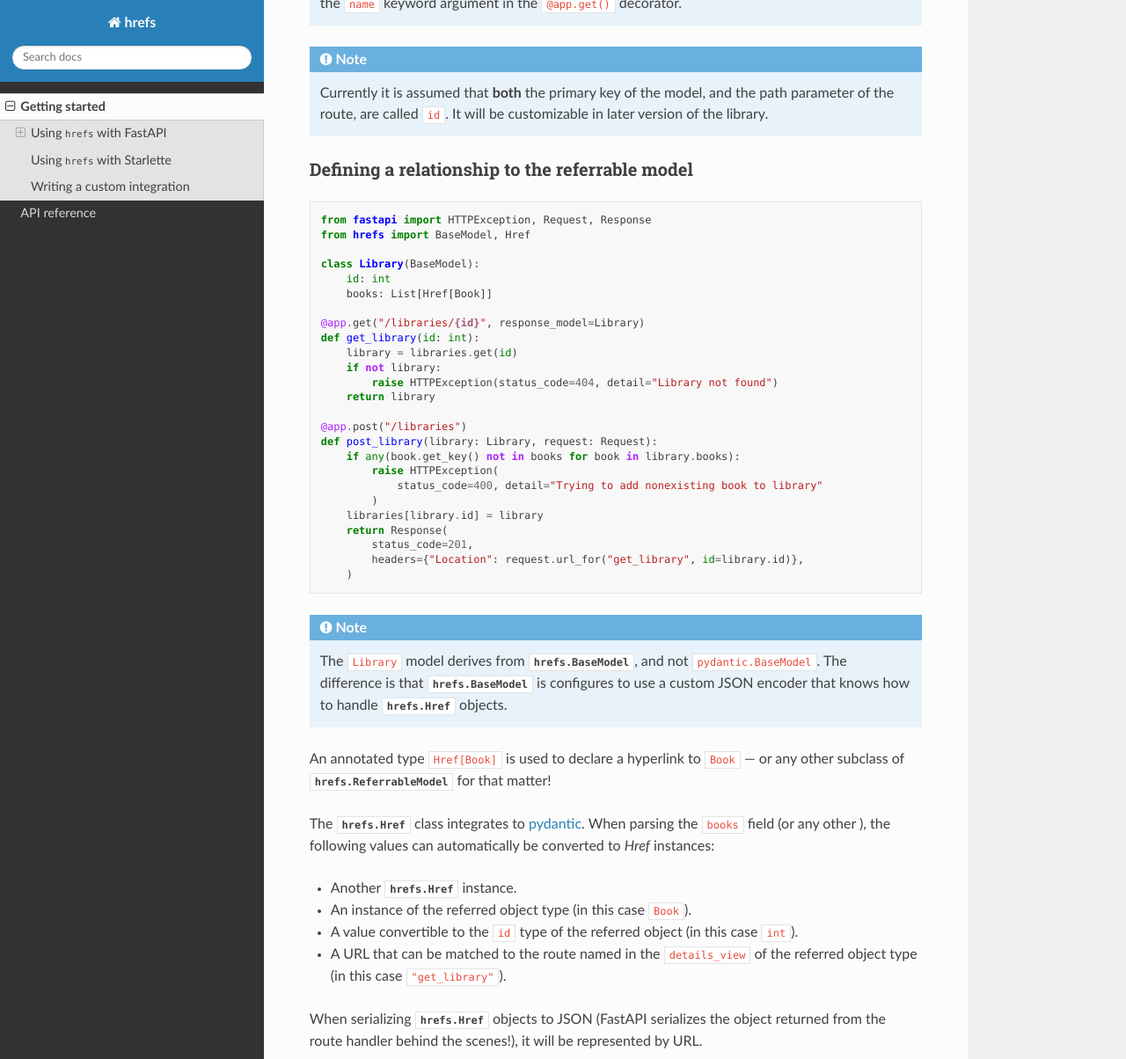
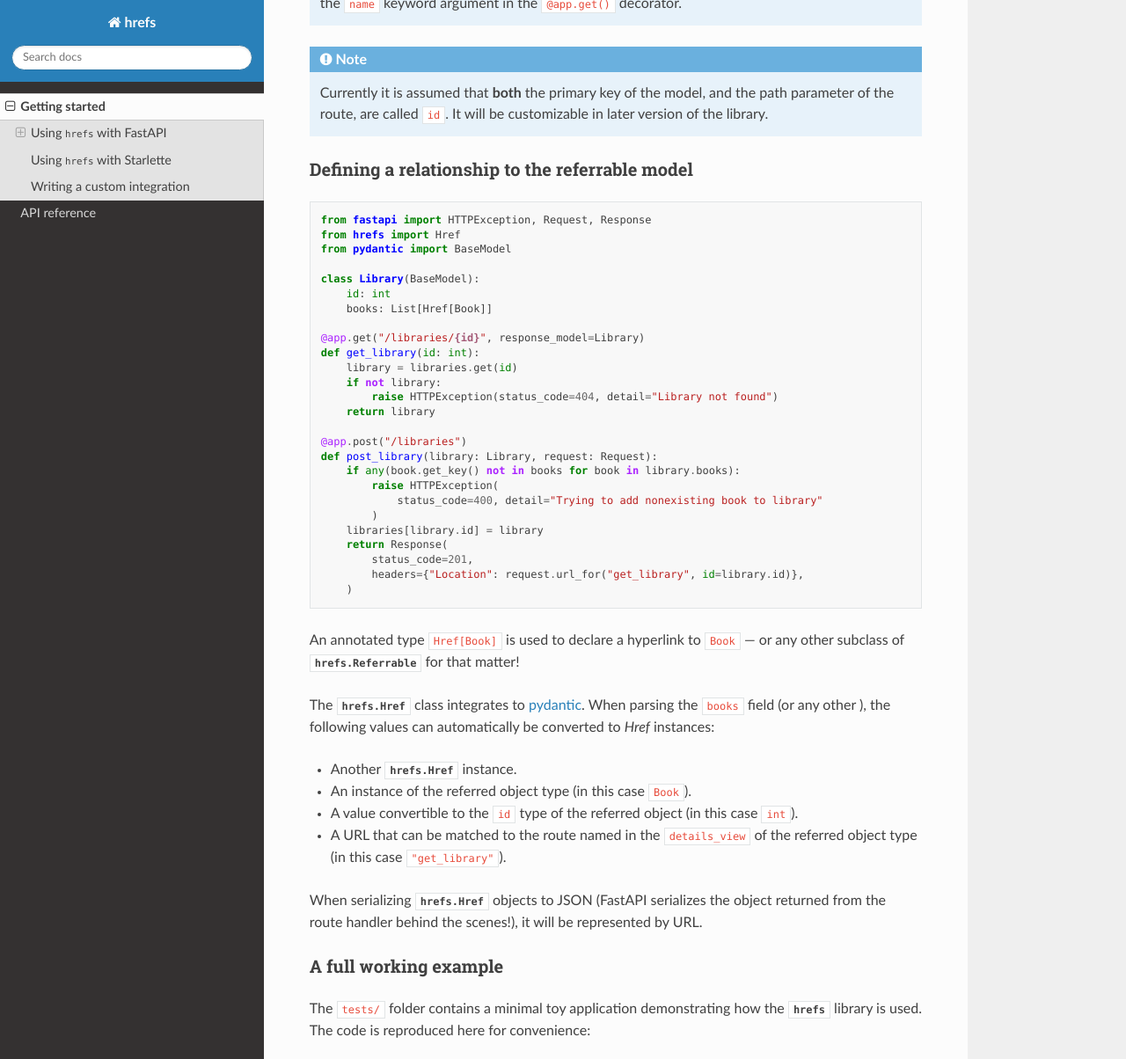
Before and after one commit to jasujm/hrefs, a Sphinx documentation site: the page built from docs/quickstart.rst, in a window 1280 px wide and 1400 px high, scrolled down 1093 px, cut to the strip 0-1204 px from the top of the window. Shown: the whole strip at 88% size. Built offline with Sphinx 7.4.7 and the Read the Docs theme 2.0.0, drawn with Linux system fonts in a browser that asks for light colours.

Commit message:
Remove `hrefs.BaseModel`
I opted to include `Href` encoder in `pydantic.jsoin.ENCODERS_BY_TYPE`. It's not
mentioned in the pydantic documentation, but other projects (notably FastAPI)
are depending it too, so it's unlikely to go away.

```diff
--- a/docs/quickstart.rst
+++ b/docs/quickstart.rst
@@ -69,7 +69,8 @@ Defining a relationship to the referrable model
 .. code-block:: python
 
    from fastapi import HTTPException, Request, Response
-   from hrefs import BaseModel, Href
+   from hrefs import Href
+   from pydantic import BaseModel
 
    class Library(BaseModel):
        id: int
@@ -94,15 +95,8 @@ Defining a relationship to the referrable model
            headers={"Location": request.url_for("get_library", id=library.id)},
        )
 
-.. note::
-
-   The ``Library`` model derives from :class:`hrefs.BaseModel`, and not
-   ``pydantic.BaseModel``. The difference is that :class:`hrefs.BaseModel` is
-   configures to use a custom JSON encoder that knows how to handle
-   :class:`hrefs.Href` objects.
-
 An annotated type ``Href[Book]`` is used to declare a hyperlink to ``Book`` ---
-or any other subclass of :class:`hrefs.ReferrableModel` for that matter!
+or any other subclass of :class:`hrefs.Referrable` for that matter!
 
 The :class:`hrefs.Href` class integrates to `pydantic
 <https://pydantic-docs.helpmanual.io/>`_. When parsing the ``books`` field (or
--- a/hrefs/__init__.py
+++ b/hrefs/__init__.py
@@ -3,4 +3,4 @@
 __version__ = "0.1"
 
 from .href import Href, Referrable
-from .model import BaseModel, BaseReferrableModel
+from .model import BaseReferrableModel
```
Also changed, not shown: docs/api.rst (+3 -8 lines), 6 other files.
